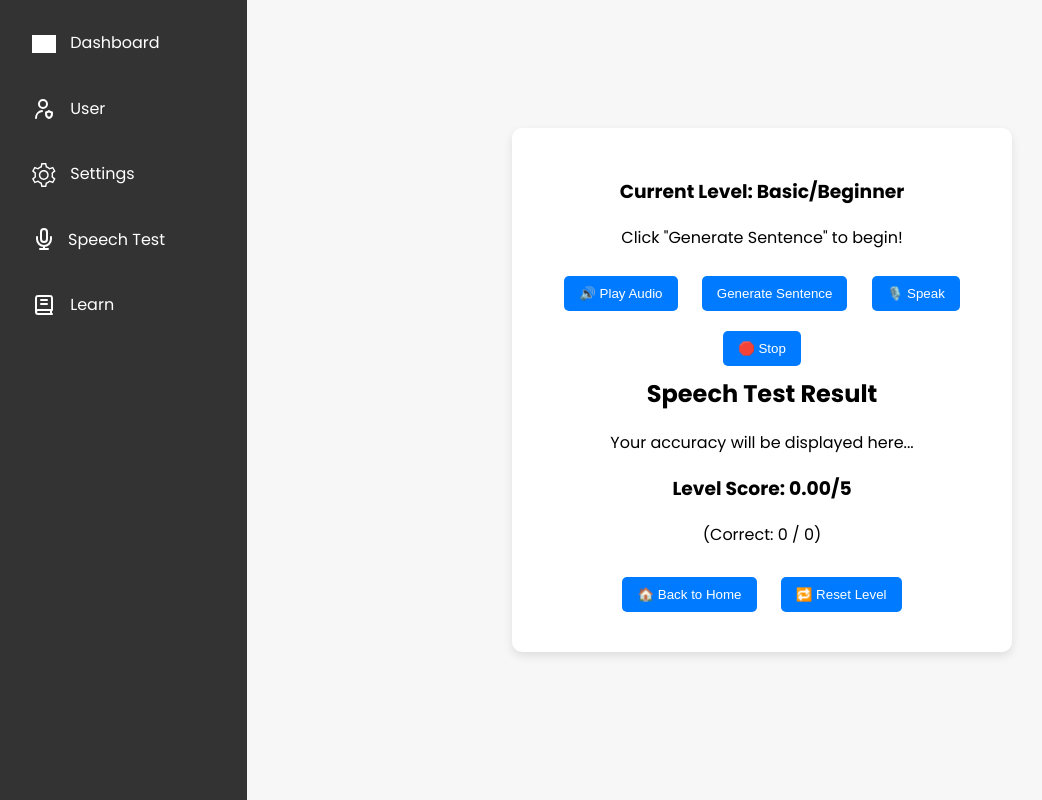
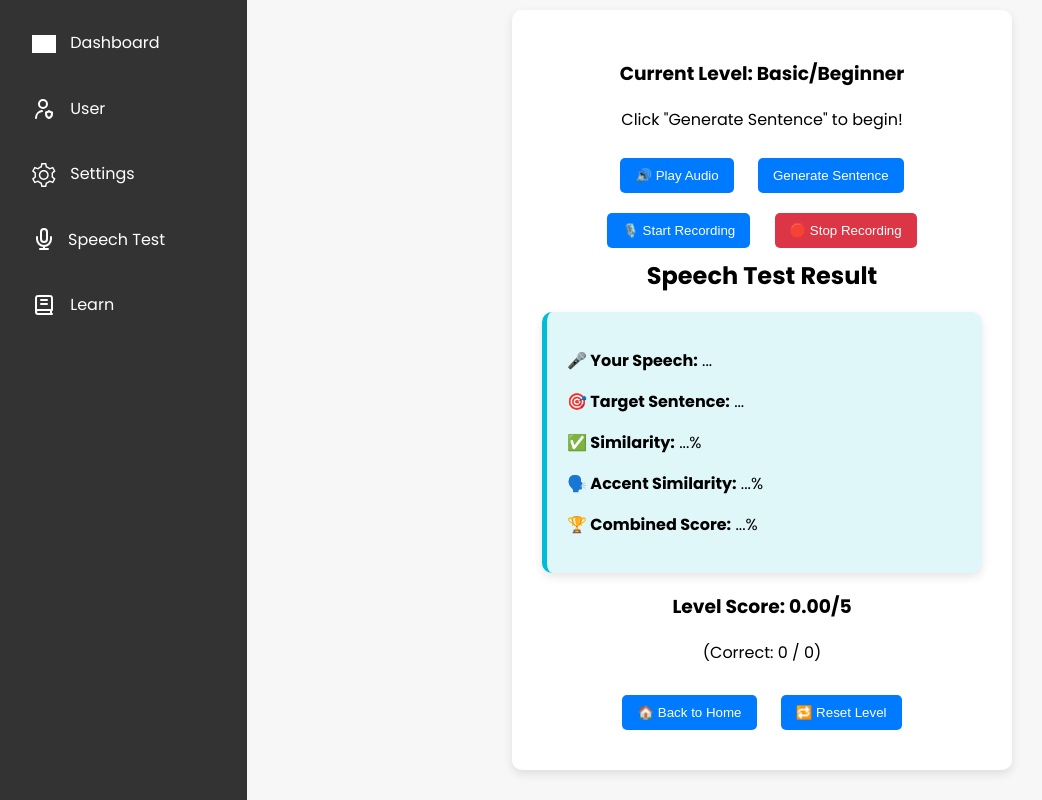
Before and after one commit to JaszMrl/DEV-ENG_REALTIME, a Flask app: page /test in a window 1280 px wide. Shown: the whole page, without its empty margins (3-1045 px from the left). Run offline with Flask 3, Linux system fonts and the light colour scheme; parts of the project's set-up code (start-up, migrations or seed data) failed here and were passed over; some libraries are stand-ins or nearby versions; grey boxes are pictures that could not be loaded.

Commit message:
first commit

```diff
--- a/app.py
+++ b/app.py
@@ -14,6 +14,8 @@ from scipy.spatial.distance import euclidean
 from rapidfuzz import fuzz
 from dotenv import load_dotenv
 import openai
+from google.cloud import speech
+load_dotenv()
 
 app = Flask(__name__)
 score_model = joblib.load("score_classifier_model.pkl")
@@ -37,10 +39,19 @@ def extract_mfcc(file_path, n_mfcc=13):
     y, sr = librosa.load(file_path, sr=16000)
     return librosa.feature.mfcc(y=y, sr=sr, n_mfcc=n_mfcc).T
 
+import ffmpeg
+
 def preprocess_audio(input_file, output_file, target_sr=16000):
-    y, sr = librosa.load(input_file, sr=target_sr, mono=True)
-    sf.write(output_file, y, target_sr)
+    try:
+        ffmpeg.input(input_file).output(output_file, ar=target_sr).run(overwrite_output=True)
+    except Exception as e:
+        raise RuntimeError(f"FFmpeg conversion failed: {e}")
+    y, sr = librosa.load(output_file, sr=target_sr, mono=True)
+    sf.write(output_file, y, sr)
     return output_file
+
+def normalize(text):
+    return re.sub(r'[^\w\s]', '', text).lower().strip()
 
 def remove_noise(audio_path):
     y, sr = librosa.load(audio_path, sr=16000)
@@ -78,7 +89,12 @@ def generate_speech_if_not_exists(text, voices):
     load_dotenv()
     openai.api_key = os.getenv("OPENAI_API_KEY")
     reference_mfccs = {}
-    for voice, file_path in voices.items():
+
+    for voice in voices:
+        # Unique file per sentence + voice
+        safe_text = re.sub(r'\W+', '_', text.lower())[:30]
+        file_path = f"refs/{voice}_{safe_text}.wav"
+
         if not os.path.exists(file_path):
             response = openai.audio.speech.create(
                 model="tts-1",
@@ -87,10 +103,106 @@ def generate_speech_if_not_exists(text, voices):
             )
             with open(file_path, "wb") as f:
                 f.write(response.content)
+
         reference_mfccs[voice] = extract_mfcc(file_path)
+
     return reference_mfccs
 
 # ----------------- Analyze Route -----------------
+@app.route('/analyze_audio', methods=['POST'])
+def analyze_audio():
+    try:
+        audio_file = request.files.get('audio')
+        sentence = request.form.get('target_sentence', '').strip()
+
+        if not audio_file or not sentence:
+            return jsonify({"error": "Missing audio or sentence"}), 400
+
+        # Save uploaded file
+        filename = f"user_audio_{uuid.uuid4().hex}.webm"
+        audio_path = os.path.join("temp", filename)
+        audio_file.save(audio_path)
+
+        # Convert to WAV
+        processed_path = preprocess_audio(audio_path, "processed.wav")
+        denoised_path = remove_noise(processed_path)
+
+        # ✅ Google Speech-to-Text: Transcribe user speech
+        client = speech.SpeechClient()
+        with open(denoised_path, "rb") as audio_file:
+                content = audio_file.read()
+
+        audio = speech.RecognitionAudio(content=content)
+        config = speech.RecognitionConfig(
+                encoding=speech.RecognitionConfig.AudioEncoding.LINEAR16,
+                sample_rate_hertz=16000,
+                language_code="en-US"
+            )
+
+        print("📥 Sending audio to Google STT...")
+        try:
+            response = client.recognize(config=config, audio=audio)
+            print("📝 Google STT response received:", response)
+        except Exception as e:
+            print("❌ Google STT error:", e)
+            return jsonify({"error": "Google STT failed", "details": str(e)}), 500
+
+        user_transcript = " ".join([r.alternatives[0].transcript for r in response.results]).strip()
+
+        from rapidfuzz import fuzz
+
+        def word_match_ratio(ref, hypo):
+            ref_words = ref.lower().strip().split()
+            hypo_words = hypo.lower().strip().split()
+            matches = sum(1 for r, h in zip(ref_words, hypo_words) if r == h)
+            return (matches / len(ref_words)) * 100 if ref_words else 0
+
+        similarity = fuzz.ratio(normalize(user_transcript), normalize(sentence))
+        word_match = word_match_ratio(normalize(sentence), normalize(user_transcript))
+
+        # Calculate combined similarity using both transcript similarity and accent similarity
+        combined_similarity = 0  # fallback if no accent score yet
+
+
+        if similarity < 85 or word_match < 70:
+            return jsonify({
+                "transcription": user_transcript,
+                "target_sentence": sentence,
+                "similarity": round(similarity, 2),
+                "word_match": round(word_match, 2),
+                "error": "Spoken sentence doesn't match target sentence closely enough.",
+                "score": 0
+            }), 200
+
+       # ✅ Compare accent
+        user_mfcc = extract_mfcc(denoised_path)
+        reference_mfccs = generate_speech_if_not_exists(sentence, REFERENCE_AUDIO_FILES["male"])
+        best_voice, accent_similarity = compare_with_multiple_references(user_mfcc, reference_mfccs)  # ✅ renamed
+        score = predict_score_from_similarity(accent_similarity)
+
+        # Combine the similarity and accent similarity
+        combined_similarity = (similarity + accent_similarity) / 2
+        bonus = 0.5 if combined_similarity >= 80 else 0.0
+
+        # Cleanup
+        os.remove(audio_path)
+        os.remove(processed_path)
+        os.remove(denoised_path)
+
+        return jsonify({
+        "transcription": user_transcript,
+        "target_sentence": sentence,
+        "similarity": round(similarity, 2),
+        "word_match": round(word_match, 2),
+        "accent_similarity": round(accent_similarity, 2),
+        "accent_score": round(score, 2),
+        "combined_similarity": round(combined_similarity, 2),
+        "bonus_score": bonus
+    })
+
+    except Exception as e:
+        return jsonify({"error": str(e)}), 500
+
 @app.route('/analyze', methods=['POST'])
 def analyze_pronunciation():
     try:
--- a/static/test.js
+++ b/static/test.js
@@ -118,7 +118,6 @@ async function loadSentences() {
         document.getElementById("test-sentence").textContent = "Error loading sentences.";
     }
 }
-
 function generateSentence() {
     document.getElementById("test-result").innerHTML = "";
 
@@ -161,107 +160,88 @@ function generateSentence() {
     }
 
     // ✅ Display next sentence
-    document.getElementById("test-sentence").textContent = remaining[0];
+    const nextSentence = remaining[0];
+    document.getElementById("test-sentence").textContent = nextSentence;
     document.getElementById("start-speech-btn").disabled = false;
+    document.getElementById("stop-recording-btn").disabled = true;  // Reset state
+    document.getElementById("test-result").textContent = "🎯 Please read the sentence   ...";
 
-    console.log("📜 Sentence for", levelKey, "→", remaining[0]);
+    console.log("📜 Sentence for", levelKey, "→", nextSentence);
 }
 
-function initializeSpeechRecognition() {
-    if (!recognition) {
-        const SpeechRecognition = window.SpeechRecognition || window.webkitSpeechRecognition;
-        recognition = new SpeechRecognition();
+let mediaRecorder;
+let recordedChunks = [];
 
-        recognition.continuous = false;
-        recognition.interimResults = false;
-        recognition.lang = "en-US";
+async function startAudioRecording() {
+    const stream = await navigator.mediaDevices.getUserMedia({ audio: true });
 
-        recognition.onstart = function () {
-            console.log("🎙️ Speech Recognition Started");
-            document.getElementById("test-result").textContent = "Listening...";
-            document.getElementById("stop-speech-btn").disabled = false;
-        };
+    // ✅ Set correct MIME type for better compatibility
+    mediaRecorder = new MediaRecorder(stream, {
+        mimeType: "audio/webm;codecs=opus"
+    });
 
-        recognition.onspeechend = function () {
-            console.log("🛑 Speech ended, stopping recognition...");
-            recognition.stop();
-        };
+    recordedChunks = [];
 
-        recognition.onresult = function (event) {
-            let userSpeech = event.results[0][0].transcript;
-            let targetSentence = document.getElementById("test-sentence").textContent;
-            analyzeSpeech(targetSentence, userSpeech);
-        };
+    mediaRecorder.ondataavailable = (event) => {
+        if (event.data.size > 0) {
+            recordedChunks.push(event.data);
+        }
+    };
 
-        recognition.onerror = function (event) {
-            console.error(`❌ Speech recognition error: ${event.error}`);
-            alert(`Error with speech recognition: ${event.error}`);
-        };
+    mediaRecorder.onstop = () => {
+        const blob = new Blob(recordedChunks, { type: "audio/webm" });
+        const formData = new FormData();
+        formData.append("audio", blob, "user_audio.webm");
+
+        // Replace this if your sentence is dynamic
+        const sentence = document.getElementById("test-sentence").innerText.trim();
+        formData.append("target_sentence", sentence);
+
+
+        fetch("/analyze_audio", {
+            method: "POST",
+            body: formData
+        })
+        .then(response => response.json())
+        .then(data => {
+            console.log("🎯 Backend Response:", data);
+            if (data.error) {
+                showResult(`❌ ${data.error}`, 0, 0);
+            } else {
+                showResult(
+                    `✅ You said: ${data.transcription}<br>
+                     🎯 Target: ${data.target_sentence}<br>
+                     🔍 Accent Similarity: ${data.accent_similarity}%<br>
+                     📏 Sentence Similarity: ${data.similarity}%<br>
+                     🔀 Word Match: ${data.word_match}%`,
+                    data.accent_score,
+                    data.combined_similarity,
+                    data.bonus_score
+                );
+            }
+        });
     }
+
+    mediaRecorder.start();
+    console.log("🎙 Recording started");
+    document.getElementById("start-speech-btn").disabled = true;
+document.getElementById("stop-recording-btn").disabled = false;
+
 }
 
-function startSpeechRecognition() {
-    if (!('webkitSpeechRecognition' in window) && !('SpeechRecognition' in window)) {
-        alert("❌ Speech Recognition is not supported in this browser.");
-        return;
+function stopAudioRecording() {
+    if (mediaRecorder && mediaRecorder.state !== "inactive") {
+        mediaRecorder.stop();
+        console.log("🛑 Recording stopped");
     }
+    document.getElementById("stop-recording-btn").disabled = true;
+document.getElementById("start-speech-btn").disabled = false;
 
-    if (recognition && recognition.running) {
-        console.warn("⚠️ Speech recognition already running.");
-        return;
-    }
-
-    navigator.mediaDevices.getUserMedia({ audio: true })
-        .then(() => {
-            recognition = new (window.SpeechRecognition || window.webkitSpeechRecognition)();
-            recognition.continuous = false;
-            recognition.interimResults = false;
-            recognition.lang = "en-US";
-
-            recognition.onstart = function () {
-                document.getElementById("test-result").textContent = "Listening...";
-                document.getElementById("stop-speech-btn").disabled = false;
-            };
-
-            let silenceTimer;
-            recognition.onstart = function () {
-                document.getElementById("test-result").textContent = "Listening...";
-                document.getElementById("stop-speech-btn").disabled = false;
-
-                // Start fallback timeout
-                silenceTimer = setTimeout(() => recognition.stop(), 5000);
-            };
-
-            recognition.onspeechend = function () {
-                if (silenceTimer) clearTimeout(silenceTimer);
-                silenceTimer = setTimeout(() => recognition.stop(), 2500);
-            };
-
-            recognition.onend = function () {
-                clearTimeout(silenceTimer);
-            };
-
-            recognition.onresult = function (event) {
-                let userSpeech = event.results[0][0].transcript;
-                let targetSentence = document.getElementById("test-sentence").textContent;
-                analyzeSpeech(targetSentence, userSpeech);
-            };
-
-            recognition.onerror = function (event) {
-                alert(`Error with speech recognition: ${event.error}`);
-            };
-
-            recognition.start();
-        })
-        .catch(error => {
-            alert("❌ Microphone access is blocked.");
-        });
 }
 
-function stopSpeechRecognition() {
-    if (recognition) recognition.stop();
-    document.getElementById("test-result").textContent = "Speech recognition stopped.";
-    document.getElementById("stop-speech-btn").disabled = true;
+function showResult(message, score) {
+    const resultBox = document.getElementById("test-result");
+    resultBox.innerHTML = `${message}<br><strong>Score:</strong> ${score}/5`;
 }
 
 function playNativeCustom() {
@@ -275,116 +255,24 @@ function playNativeCustom() {
     });
 }
 
-document.addEventListener("DOMContentLoaded", function () {
+    document.addEventListener("DOMContentLoaded", function () {
     document.getElementById("next-level-btn")?.addEventListener("click", nextLevel);
 });
 
-function analyzeSpeech(targetSentence, userSpeech) {
-    const user = auth.currentUser;
-    const userId = user?.uid || null;
-    const levelKey = ["basic", "intermediateLow", "intermediateHigh", "advanced", "native"][currentLevelIndex];
-    const totalSentences = 10;
+function showResult(message, score, combinedSimilarity = 0, bonus = 0) {
+    const resultBox = document.getElementById("test-result");
+    resultBox.innerHTML = `
+        ${message}<br>
+        <strong>Accent Score:</strong> ${score}/5<br>
+        <strong>Combined Similarity:</strong> ${combinedSimilarity}%<br>
+        <strong>Bonus:</strong> ${bonus > 0 ? "+0.5 ✅" : "None ❌"}
+    `;
 
-    if (!targetSentence || !userSpeech) return;
+    // ✅ Add to progress tracking
+    if (combinedSimilarity >= 80) levelCorrectCount += 0.5;
+    levelSentenceCount += 1;
+}
 
-    if (levelSentenceCount >= totalSentences || !usedSentences[levelKey] || usedSentences[levelKey].length === 0) {
-        alert("✅ You’ve already completed all 10 questions!");
-        return;
-    }
-
-    fetch('/analyze', {
-        method: 'POST',
-        headers: { 'Content-Type': 'application/json' },
-        body: JSON.stringify({
-            target_sentence: targetSentence.trim(),
-            user_speech: userSpeech.trim(),
-            strictness: ["medium", "high", "very_high"][currentLevelIndex],
-            language: "en-US"
-        })
-    })
-    .then(async res => {
-        if (!res.ok) {
-            const err = await res.json();
-            throw new Error(err.error || "Server error");
-        }
-        return res.json();
-    })
-    .then(result => {
-        const accuracy = result.accuracy || 0;
-        const transcription = result.transcription || '';
-        const similarity = result.similarity || 0;
-        const wordMatch = result.word_match || 0;
-        const accentMistakes = result.accent_issues || [];
-        const accentSimilarity = result.accent_similarity || 0;
-        const combinedScore = (accuracy + accentSimilarity) / 2;
-
-        if (result.audio_url) {
-            document.getElementById("nativeAudio").src = result.audio_url;
-        }
-
-        if (transcription.trim() === '' || similarity < 60 || wordMatch < 80) {
-            document.getElementById("test-result").innerHTML = `
-                <p style="color: red; font-weight: bold;">⚠️ Your sentence didn’t match well enough. Please try again.</p>
-                <p><strong>Transcribed:</strong> "${transcription}"</p>
-                <p><strong>Similarity:</strong> ${similarity.toFixed(2)}%</p>
-                <p><strong>Word Match:</strong> ${wordMatch.toFixed(2)}%</p>
-                <p style="color: #1976d2;"><strong>🧮 Combined Score:</strong> ${combinedScore.toFixed(2)}%</p>
-            `;
-            return;
-        }
-
-        usedSentences[levelKey].shift();
-        if (accuracy >= 85 && combinedScore >= 50) levelCorrectCount++;
-        levelSentenceCount++;
-
-        let accentFeedback = '';
-        if (accentMistakes.length > 0 && accuracy < 80) {
-            const tips = accentMistakes.map(pair => {
-                const phoneme = pair.split('→')[0].trim();
-                return phonemeLabels[phoneme] || phoneme;
-            });
-            const uniqueTips = [...new Set(tips)];
-            accentFeedback = `
-                <p style="color: #ff9800; font-weight: bold;">
-                    🟠 Accent Tips:
-                </p>
-                <p style="color: #444; margin-top: -10px;">
-                    Try improving these sounds: ${uniqueTips.join(', ')}
-                </p>
-            `;
-        }
-
-        const highlighted = highlightDifferences(targetSentence, transcription);
-
-        document.getElementById("test-result").innerHTML = `
-            <p><strong>Target Sentence:</strong> "${targetSentence}"</p>
-            <p><strong>Your Speech:</strong> ${highlighted}</p>
-            <p><strong>Word Match:</strong> ${wordMatch.toFixed(2)}%</p>
-            <p style="color: #1976d2;"><strong>🧮 Combined Score:</strong> ${combinedScore.toFixed(2)}%</p>
-            ${accentFeedback}
-        `;
-
-        document.getElementById("raw-score-detail").textContent = `(Correct: ${levelCorrectCount} / ${totalSentences})`;
-        document.getElementById("normalized-score").textContent = ((levelCorrectCount / totalSentences) * 5).toFixed(2);
-
-        const progressBar = document.getElementById('level-progress');
-        if (progressBar) {
-            progressBar.max = totalSentences;
-            progressBar.value = levelSentenceCount;
-        }
-
-        const levelScore = (levelCorrectCount / totalSentences) * 5;
-
-        if (levelSentenceCount === totalSentences || (levelSentenceCount >= 5 && levelScore >= 3.5)) {
-            evaluateLevelProgress(userId);
-        }
-
-    })
-    .catch(error => {
-        console.error("❌ Error analyzing speech:", error);
-        alert("❌ Failed to analyze speech: " + error.message);
-    });
-}
 
 function highlightDifferences(target, user) {
     const clean = normalizeText;
@@ -634,7 +522,6 @@ function resetUserLevel() {
   }
 
   document.addEventListener("DOMContentLoaded", function () {
-    initializeSpeechRecognition();
     loadSentences();
 
     auth.onAuthStateChanged(user => {
@@ -660,7 +547,10 @@ function resetUserLevel() {
             }
 
             document.getElementById("generate-btn")?.addEventListener("click", generateSentence);
-            document.getElementById("start-speech-btn")?.addEventListener("click", () => startSpeechRecognition(user.uid));
+            document.getElementById("start-speech-btn")?.addEventListener("click", startAudioRecording);
+            document.getElementById("stop-recording-btn")?.addEventListener("click", stopAudioRecording);  // ✅ <-- ADD THIS LINE
+
+
         }
     });
 });
--- a/templates/test.html
+++ b/templates/test.html
@@ -156,6 +156,13 @@
 .dark-mode span {
   color: #ffffff;
 }
+#stop-recording-btn {
+  background-color: #dc3545;
+}
+#stop-recording-btn:hover {
+  background-color: #b02a37;
+}
+
 
   </style>
 </head>
@@ -214,11 +221,18 @@
                 <button onclick="playNativeCustom()">🔊 Play Audio</button>
                 <audio id="nativeAudio" preload="auto"></audio>
                 <button id="generate-btn" onclick="generateSentence()">Generate Sentence</button>
-                <button class="Start-timer" id="start-speech-btn" onclick="startSpeechRecognition()" disabled>🎙️ Speak</button>
-                <button id="stop-speech-btn" onclick="stopSpeechRecognition()" disabled>🛑 Stop</button>
+                <button class="Start-timer" id="start-speech-btn" onclick="startAudioRecording()">🎙️ Start Recording</button>
+                <button id="stop-recording-btn" disabled>🛑 Stop Recording</button>
 
                 <h2>Speech Test Result</h2>
-                <p id="test-result">Your accuracy will be displayed here...</p>
+                <div id="test-result" class="result-box">
+                  <p><strong>🎤 Your Speech:</strong> <span id="spoken-sentence">...</span></p>
+                  <p><strong>🎯 Target Sentence:</strong> <span id="target-sentence-text">...</span></p>
+                  <p><strong>✅ Similarity:</strong> <span id="similarity-score">...</span>%</p>
+                  <p><strong>🗣️ Accent Similarity:</strong> <span id="accent-similarity-score">...</span>%</p>
+                  <p><strong>🏆 Combined Score:</strong> <span id="combined-score">...</span>%</p>
+              </div>
+
 
                 <!-- ✅ NEW SCORE DISPLAY SECTION -->
                 <div id="level-score-ui">
```
Also changed, not shown: google-credentials.json (added, +13 -0 lines), tempCodeRunnerFile.py (+38 -0 lines).
